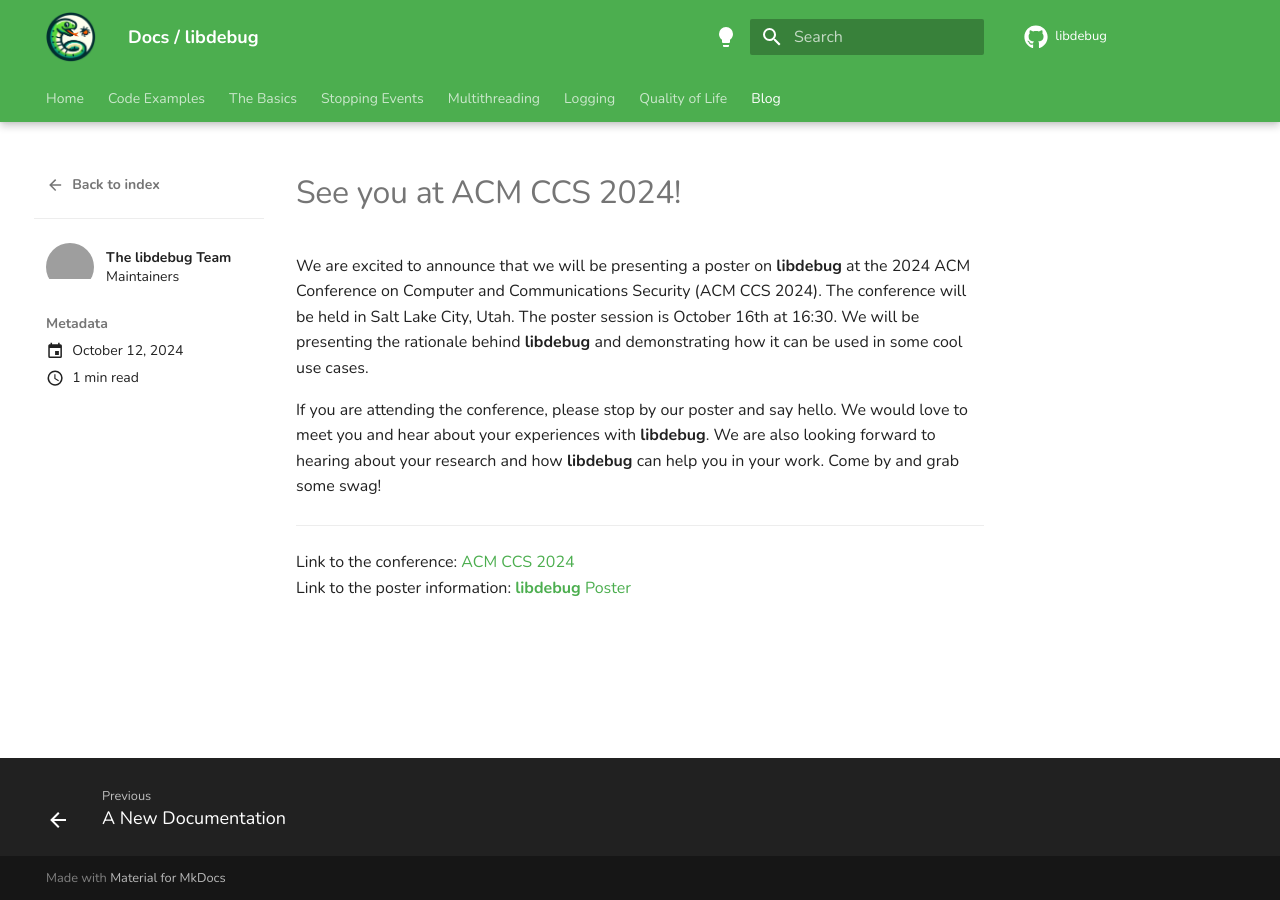
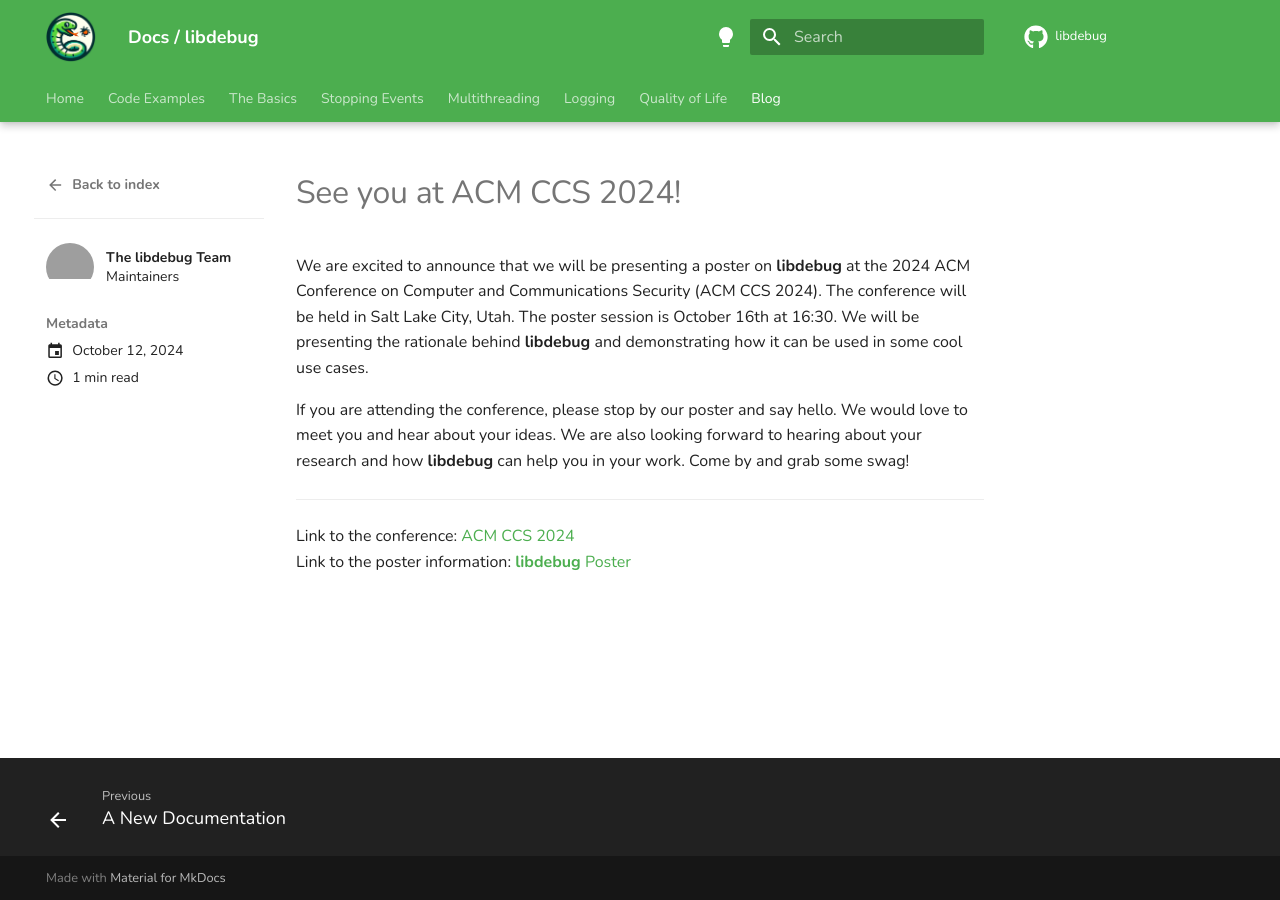
Before and after one commit to libdebug/libdebug, an MkDocs documentation site: the page built from docs/blog/posts/12-10-24-19-00.md, in a window 1280 px wide. Built offline with MkDocs 1.6.1 and Material for MkDocs 9.7.7, drawn with Linux system fonts in a browser that asks for light colours; some web fonts are replaced; comment, search, counter and statistics services are not loaded; the version menu is left out; grey boxes are pictures that could not be loaded.

Commit message:
docs: I didn't like a phrase

```diff
--- a/docs/blog/posts/12-10-24-19-00.md
+++ b/docs/blog/posts/12-10-24-19-00.md
@@ -9,7 +9,7 @@ draft: false
 # See you at ACM CCS 2024!
 We are excited to announce that we will be presenting a poster on **libdebug** at the 2024 ACM Conference on Computer and Communications Security (ACM CCS 2024). The conference will be held in Salt Lake City, Utah. The poster session is October 16th at 16:30. We will be presenting the rationale behind **libdebug** and demonstrating how it can be used in some cool use cases.
 
-If you are attending the conference, please stop by our poster and say hello. We would love to meet you and hear about your experiences with **libdebug**. We are also looking forward to hearing about your research and how **libdebug** can help you in your work. Come by and grab some swag!
+If you are attending the conference, please stop by our poster and say hello. We would love to meet you and hear about your ideas. We are also looking forward to hearing about your research and how **libdebug** can help you in your work. Come by and grab some swag!
 
 ---
 Link to the conference: [ACM CCS 2024](https://www.sigsac.org/ccs/CCS2024/)<br>
```
